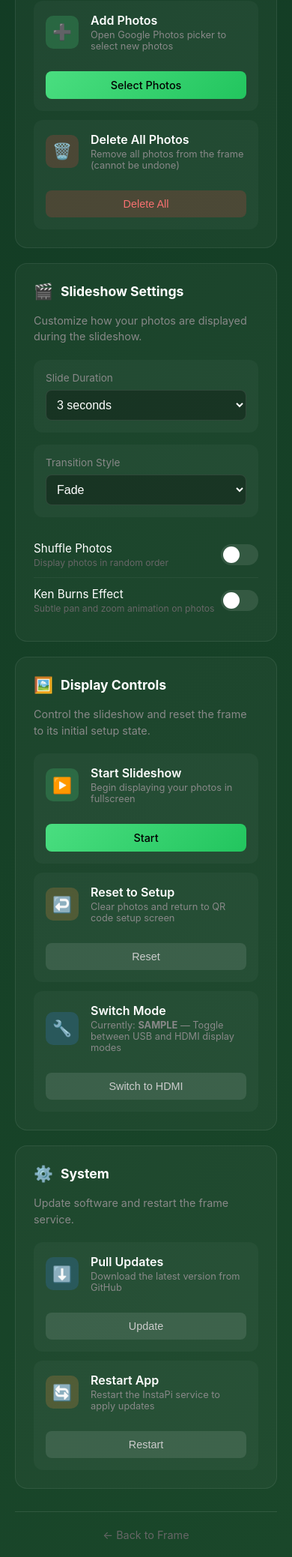
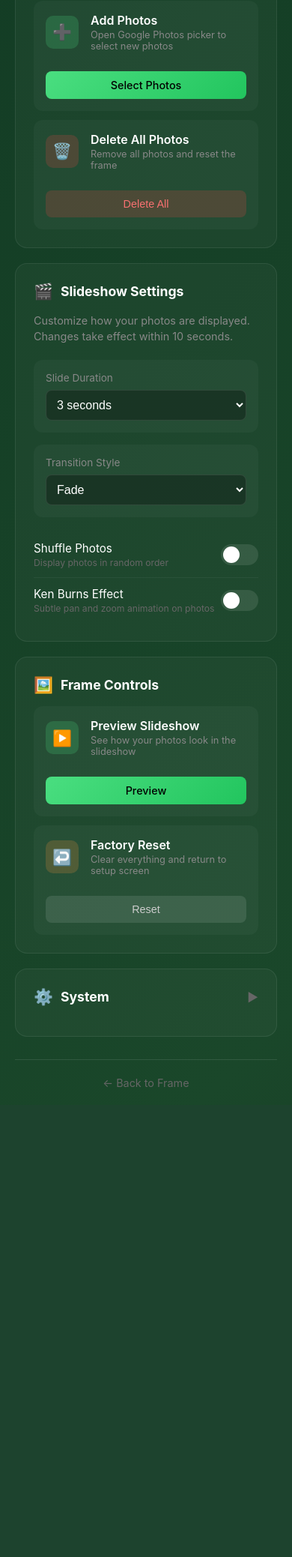
Before and after one commit to kellygold/instapi, a Python web app: template app/templates/admin.html in a window 390 px wide. Shown: the part 841-2918 px from the top of the page at 75% size. After the commit the page ends 2291 px from the top, so only its background shows below. Run offline with Jinja, Linux system fonts and the light colour scheme; the template is opened without the code that fills it: most values are stand-ins (such as "Sample title", 1, 10 or a date in 2020).

Commit message:
Admin panel UX overhaul: live progress, unified flow, cleaner layout
Photo Management:
- Live download progress bar with per-photo tracking
- Photos appear in grid one-by-one as they download
- Auto-refresh when tab regains focus (visibilitychange)
- Delete All now also resets frame display (USB QR placeholder / HDMI kiosk)
- Remove redundant "Sync to USB" button (auto-sync handles it)
- Mobile: delete buttons always visible (no hover on touch)

Slideshow Settings:
- USB mode: controls disabled with note explaining external frame has own slideshow
- HDMI mode: enabled with "changes take effect within 10 seconds" note

Frame Controls:
- Rename "Start Slideshow" to "Preview Slideshow"
- Rename "Reset to Setup" to "Factory Reset", stays on admin after action
- Move "Switch Mode" to System section (rare operation)

System:
- Combine "Pull Updates" + "Restart" into single "Update & Restart" button
- Collapse section by default (rarely needed)

Other:
- /done now redirects to /admin (was auto-redirecting to /slideshow)
- Delete done.html template (no longer rendered)
- Slideshow auto-recovery: navigates to / after 30s of no photos (HDMI)
- New endpoints: /admin/download_status, /admin/update_and_restart
- 4 new tests (32 total, all passing)

Co-Authored-By: Claude Opus 4.6 (1M context) <noreply@anthropic.com>

```diff
--- a/app/templates/admin.html
+++ b/app/templates/admin.html
@@ -378,6 +424,34 @@
             transform: translateX(22px);
         }
 
+        /* Collapsible System Section */
+        details.section {
+            cursor: default;
+        }
+
+        details.section > summary {
+            cursor: pointer;
+            list-style: none;
+        }
+
+        details.section > summary::-webkit-details-marker {
+            display: none;
+        }
+
+        details.section > summary .section-header {
+            cursor: pointer;
+        }
+
+        details.section > summary .chevron {
+            margin-left: auto;
+            transition: transform 0.2s;
+            color: #666;
+        }
+
+        details.section[open] > summary .chevron {
+            transform: rotate(90deg);
+        }
+
         /* Status Toast */
         .toast {
             position: fixed;
@@ -491,21 +572,11 @@
                     </div>
                     <a href="{{ auth_url }}" target="_blank" class="action-btn primary">Select Photos</a>
                 </div>
-                {% if display_mode == 'usb' %}
-                <div class="action-item">
-                    <div class="action-icon purple">🔄</div>
-                    <div class="action-content">
-                        <h3>Sync to USB</h3>
-                        <p>Copy photos to USB drive for display on external frame</p>
-                    </div>
-                    <button class="action-btn secondary" onclick="syncUsb()">Sync Now</button>
-                </div>
-                {% endif %}
                 <div class="action-item">
                     <div class="action-icon red">🗑️</div>
                     <div class="action-content">
                         <h3>Delete All Photos</h3>
-                        <p>Remove all photos from the frame (cannot be undone)</p>
+                        <p>Remove all photos and reset the frame</p>
                     </div>
                     <button class="action-btn danger" onclick="deleteAllPhotos()">Delete All</button>
                 </div>
@@ -518,8 +589,14 @@
                 <span class="icon">🎬</span>
                 <h2>Slideshow Settings</h2>
             </div>
-            <p class="section-desc">Customize how your photos are displayed during the slideshow.</p>
 
+            {% if display_mode == 'usb' %}
+            <p class="settings-note">Slideshow settings are for HDMI mode. Your USB photo frame uses its own built-in slideshow.</p>
+            {% else %}
+            <p class="section-desc">Customize how your photos are displayed. Changes take effect within 10 seconds.</p>
+            {% endif %}
+
+            <div {% if display_mode == 'usb' %}class="settings-disabled"{% endif %}>
                 <div class="settings-grid">
                     <div class="setting-item">
                         <label>Slide Duration</label>
@@ -565,70 +642,64 @@
                     </div>
                 </div>
             </div>
+        </div>
 
-        <!-- Display Section -->
+        <!-- Frame Controls -->
         <div class="section">
             <div class="section-header">
                 <span class="icon">🖼️</span>
-                <h2>Display Controls</h2>
+                <h2>Frame Controls</h2>
             </div>
-            <p class="section-desc">Control the slideshow and reset the frame to its initial setup state.</p>
 
             <div class="action-list">
                 <div class="action-item">
                     <div class="action-icon green">▶️</div>
                     <div class="action-content">
-                        <h3>Start Slideshow</h3>
-                        <p>Begin displaying your photos in fullscreen</p>
+                        <h3>Preview Slideshow</h3>
+                        <p>See how your photos look in the slideshow</p>
                     </div>
-                    <a href="/slideshow" class="action-btn primary">Start</a>
+                    <a href="/slideshow" class="action-btn primary">Preview</a>
                 </div>
                 <div class="action-item">
                     <div class="action-icon orange">↩️</div>
                     <div class="action-content">
-                        <h3>Reset to Setup</h3>
-                        <p>Clear photos and return to QR code setup screen</p>
+                        <h3>Factory Reset</h3>
+                        <p>Clear everything and return to setup screen</p>
                     </div>
                     <button class="action-btn secondary" onclick="resetToSetup()">Reset</button>
+                </div>
+            </div>
+        </div>
+
+        <!-- System (collapsible) -->
+        <details class="section">
+            <summary>
+                <div class="section-header">
+                    <span class="icon">⚙️</span>
+                    <h2>System</h2>
+                    <span class="chevron">▶</span>
+                </div>
+            </summary>
+
+            <div class="action-list" style="margin-top: 16px;">
+                <div class="action-item">
+                    <div class="action-icon blue">⬇️</div>
+                    <div class="action-content">
+                        <h3>Update & Restart</h3>
+                        <p>Download latest version and restart the app</p>
+                    </div>
+                    <button class="action-btn secondary" onclick="updateAndRestart()">Update</button>
                 </div>
                 <div class="action-item">
                     <div class="action-icon blue">🔧</div>
                     <div class="action-content">
                         <h3>Switch Mode</h3>
-                        <p>Currently: <strong>{{ display_mode|upper }}</strong> — Toggle between USB and HDMI display modes</p>
+                        <p>Currently: <strong>{{ display_mode|upper }}</strong> — Toggle between USB and HDMI</p>
                     </div>
                     <button class="action-btn secondary" onclick="switchMode()">Switch to {{ 'USB' if display_mode == 'hdmi' else 'HDMI' }}</button>
                 </div>
             </div>
-        </div>
-
-        <!-- System Section -->
-        <div class="section">
-            <div class="section-header">
-                <span class="icon">⚙️</span>
-                <h2>System</h2>
-            </div>
-            <p class="section-desc">Update software and restart the frame service.</p>
-
-            <div class="action-list">
-                <div class="action-item">
-                    <div class="action-icon blue">⬇️</div>
-                    <div class="action-content">
-                        <h3>Pull Updates</h3>
-                        <p>Download the latest version from GitHub</p>
-                    </div>
-                    <button class="action-btn secondary" onclick="gitPull()">Update</button>
-                </div>
-                <div class="action-item">
-                    <div class="action-icon orange">🔄</div>
-                    <div class="action-content">
-                        <h3>Restart App</h3>
-                        <p>Restart the InstaPi service to apply updates</p>
-                    </div>
-                    <button class="action-btn secondary" onclick="restartService()">Restart</button>
-                </div>
-            </div>
-        </div>
+        </details>
 
         <!-- Footer -->
         <div class="footer">
@@ -640,6 +711,10 @@
     <div id="toast" class="toast"></div>
 
     <script>
+        // State
+        let lastPhotoCount = 0;
+        let isDownloading = false;
+
         // Toast notification
         function showToast(message, isError = false) {
             const toast = document.getElementById('toast');
@@ -671,7 +746,7 @@
                 const grid = document.getElementById('photoGrid');
 
                 if (photos.length === 0) {
-                    grid.innerHTML = '<div class="no-photos">No photos yet.<br>Click "Select Photos" below to add some!</div>';
+                    grid.innerHTML = '<div class="no-photos">No photos yet.<br>Tap "Select Photos" below to get started!</div>';
                     return;
                 }
 
@@ -719,6 +794,42 @@
             }
         }
 
+        // Poll for download status
+        async function pollDownloadStatus() {
+            try {
+                const resp = await fetch('/admin/download_status');
+                const status = await resp.json();
+
+                // Show/hide progress bar
+                const progressEl = document.getElementById('downloadProgress');
+                if (status.downloading) {
+                    progressEl.style.display = 'block';
+                    const pct = status.download_total > 0
+                        ? Math.round((status.download_completed / status.download_total) * 100)
+                        : 0;
+                    document.getElementById('progressFill').style.width = pct + '%';
+                    document.getElementById('progressText').textContent =
+                        `Downloading photo ${status.download_completed + 1} of ${status.download_total}...`;
+                    isDownloading = true;
+                } else {
+                    progressEl.style.display = 'none';
+                    if (isDownloading && status.done) {
+                        isDownloading = false;
+                        showToast(`${status.photo_count} photos ready!`);
+                    }
+                }
+
+                // Refresh grid when photo count changes
+                if (status.photo_count !== lastPhotoCount) {
+                    lastPhotoCount = status.photo_count;
+                    loadPhotos();
+                    loadSystemInfo();
+                }
+            } catch (e) {
+                // Silently fail -- server might be restarting
+            }
+        }
+
         // Delete single photo
         async function deletePhoto(path) {
             if (!confirm('Delete this photo?')) return;
@@ -743,12 +854,12 @@
 
         // Delete all photos
         async function deleteAllPhotos() {
-            if (!confirm('Delete ALL photos? This cannot be undone.')) return;
+            if (!confirm('Delete ALL photos and reset the frame? This cannot be undone.')) return;
             try {
                 const resp = await fetch('/admin/delete_photos', { method: 'POST' });
                 const data = await resp.json();
                 if (data.success) {
-                    showToast('All photos deleted');
+                    showToast('All photos deleted. Frame reset.');
                     loadPhotos();
                     loadSystemInfo();
                 } else {
@@ -759,33 +870,16 @@
             }
         }
 
-        // Sync USB
-        async function syncUsb() {
-            showToast('Syncing to USB...');
-            try {
-                const resp = await fetch('/admin/sync_usb', { method: 'POST' });
-                const data = await resp.json();
-                if (data.success) {
-                    showToast('Photos synced to USB');
-                } else {
-                    showToast(data.error || 'Sync failed', true);
-                }
-            } catch (e) {
-                showToast('Sync failed', true);
-            }
-        }
-
         // Reset to setup
         async function resetToSetup() {
-            if (!confirm('Reset frame to setup screen?')) return;
+            if (!confirm('Factory reset? This will clear all photos and return the frame to setup.')) return;
             try {
                 const resp = await fetch('/admin/reset', { method: 'POST' });
                 const data = await resp.json();
                 if (data.success) {
-                    showToast(data.message);
-                    if (data.redirect) {
-                        setTimeout(() => window.location.href = '/', 1500);
-                    }
+                    showToast('Frame has been reset');
+                    loadPhotos();
+                    loadSystemInfo();
                 } else {
                     showToast(data.error || 'Reset failed', true);
                 }
@@ -798,7 +892,7 @@
         async function switchMode() {
             const currentMode = '{{ display_mode }}';
             const newMode = currentMode === 'hdmi' ? 'usb' : 'hdmi';
-            if (!confirm(`Switch to ${newMode.toUpperCase()} mode? A restart will be required.`)) return;
+            if (!confirm(`Switch to ${newMode.toUpperCase()} mode? The app will restart.`)) return;
 
             try {
                 const resp = await fetch('/admin/switch_mode', {
@@ -818,39 +912,43 @@
             }
         }
 
-        // Git pull
-        async function gitPull() {
-            showToast('Pulling updates...');
+        // Update & Restart (combined)
+        async function updateAndRestart() {
+            if (!confirm('Update and restart InstaPi?')) return;
+            showToast('Updating...');
             try {
-                const resp = await fetch('/admin/git_pull', { method: 'POST' });
+                const resp = await fetch('/admin/update_and_restart', { method: 'POST' });
                 const data = await resp.json();
                 if (data.success) {
-                    showToast('Updates pulled! Restart to apply.');
+                    showToast('Updated! Restarting...');
+                    setTimeout(() => location.reload(), 4000);
                 } else {
-                    showToast(data.error || 'Pull failed', true);
+                    showToast(data.error || 'Update failed', true);
                 }
             } catch (e) {
-                showToast('Pull failed', true);
+                // Server probably restarted mid-request
+                showToast('Restarting...');
+                setTimeout(() => location.reload(), 4000);
             }
         }
 
-        // Restart service
-        async function restartService() {
-            if (!confirm('Restart InstaPi? The page will reload.')) return;
-            showToast('Restarting...');
-            try {
-                await fetch('/admin/restart', { method: 'POST' });
-                setTimeout(() => location.reload(), 3000);
-            } catch (e) {
-                setTimeout(() => location.reload(), 3000);
-            }
-        }
-
-        // Initialize
+        // Initialize + start polling
         document.addEventListener('DOMContentLoaded', () => {
             loadSystemInfo();
             loadPhotos();
             loadSettings();
+            lastPhotoCount = parseInt(document.getElementById('photoCount').textContent) || 0;
+
+            // Poll for download progress every 2 seconds
+            setInterval(pollDownloadStatus, 2000);
+        });
+
+        // Refresh when tab regains focus (e.g., after picking photos in another tab)
+        document.addEventListener('visibilitychange', () => {
+            if (!document.hidden) {
+                loadPhotos();
+                loadSystemInfo();
+            }
         });
     </script>
 </body>
```
Also changed, not shown: other parts of app/templates/admin.html (+54 -1 lines), app/routes/admin_routes.py (+54 -0 lines), app/routes/picker_routes.py (+3 -11 lines), app/templates/done.html (deleted, +0 -168 lines), app/templates/slideshow.html (+8 -0 lines), app/tests/test_routes.py (+45 -0 lines), app/utils.py (+8 -0 lines). Lines whose indentation alone changed are shown as unchanged.
